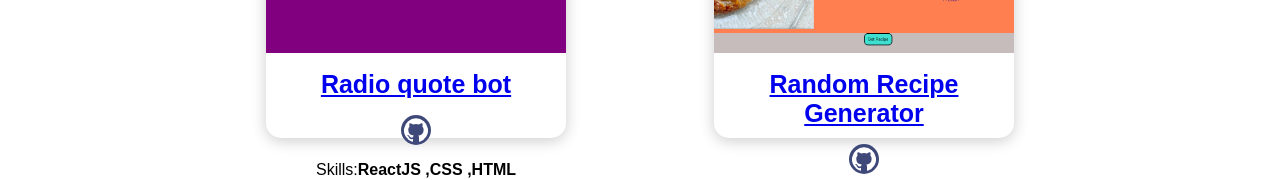
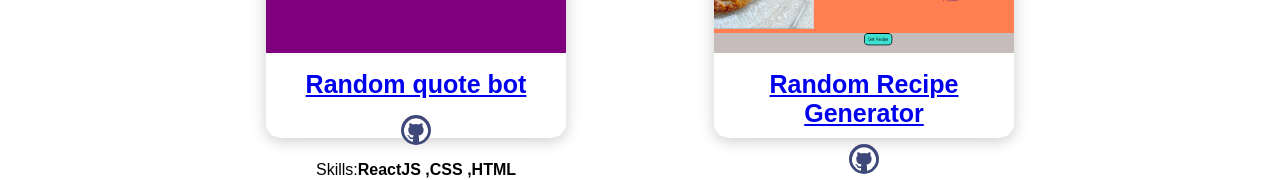
Before and after one commit to JKiboi/portfolio, a React (Create React App) app: page /projects in a window 1280 px wide. Shown: the part 3072-3252 px from the top of the page. Built offline with nearby package versions, Linux system fonts and the light colour scheme.

Commit message:
new commits

```diff
--- a/src/resources/ProjectList.js
+++ b/src/resources/ProjectList.js
@@ -126,7 +126,7 @@ export const ProjectList = [
     id: 13,
     image: random,
     link: "https://singular-sprite-dd88fb.netlify.app/",
-    name: "Radio quote bot",
+    name: "Random quote bot",
     skills: "ReactJS ,CSS ,HTML",
     github: "https://github.com/JKiboi/random-quote-bot.git",
   },
```
